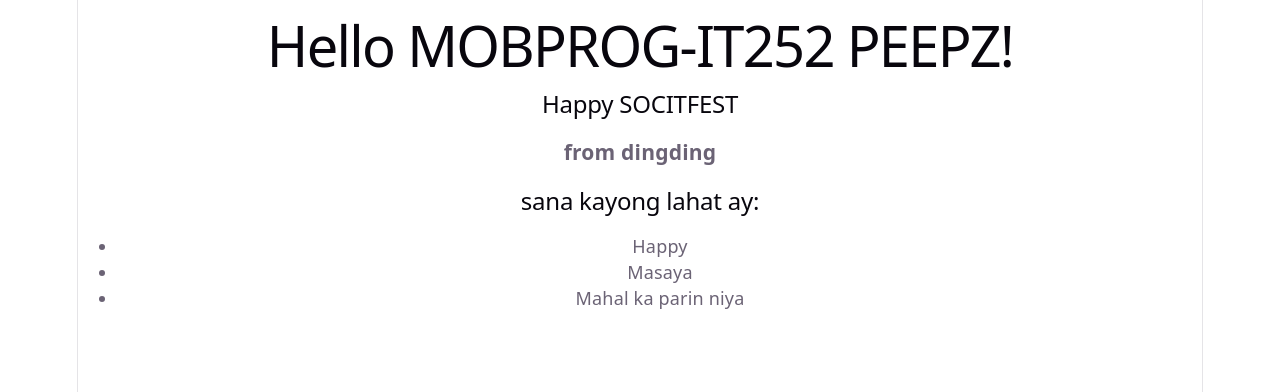
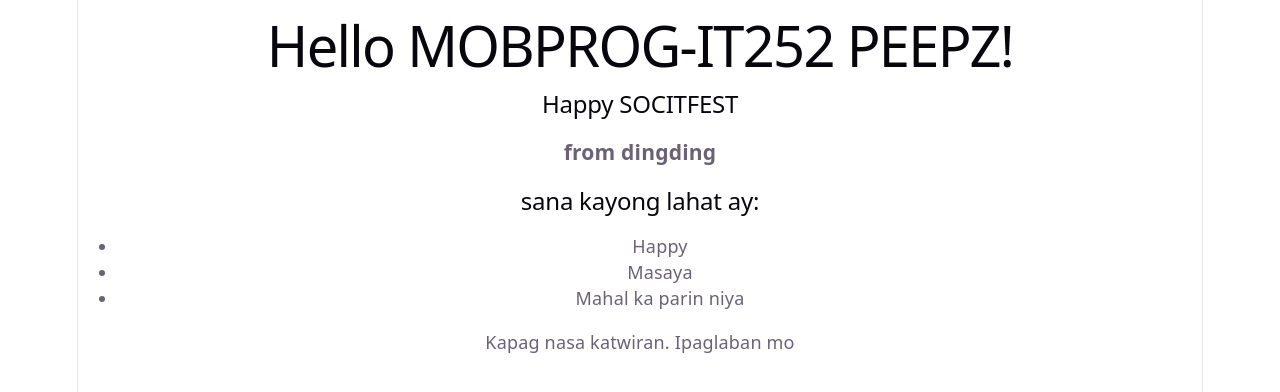
Before and after one commit to EliDing/MOBPROG-IT252-react-w3schools, a React (Vite) app in the folder my-react-app/: page / in a window 1280 px wide. Shown: the top 392 px of the page. Built offline with nearby package versions, Linux system fonts and the light colour scheme.

Commit message:
added a footer

```diff
--- a/my-react-app/src/App.jsx
+++ b/my-react-app/src/App.jsx
@@ -10,6 +10,7 @@ function App() {
         <li>Masaya</li>
         <li>Mahal ka parin niya</li>
       </ul>
+      <footer>Kapag nasa katwiran. Ipaglaban mo</footer>
     </div>
   );
 }
```
